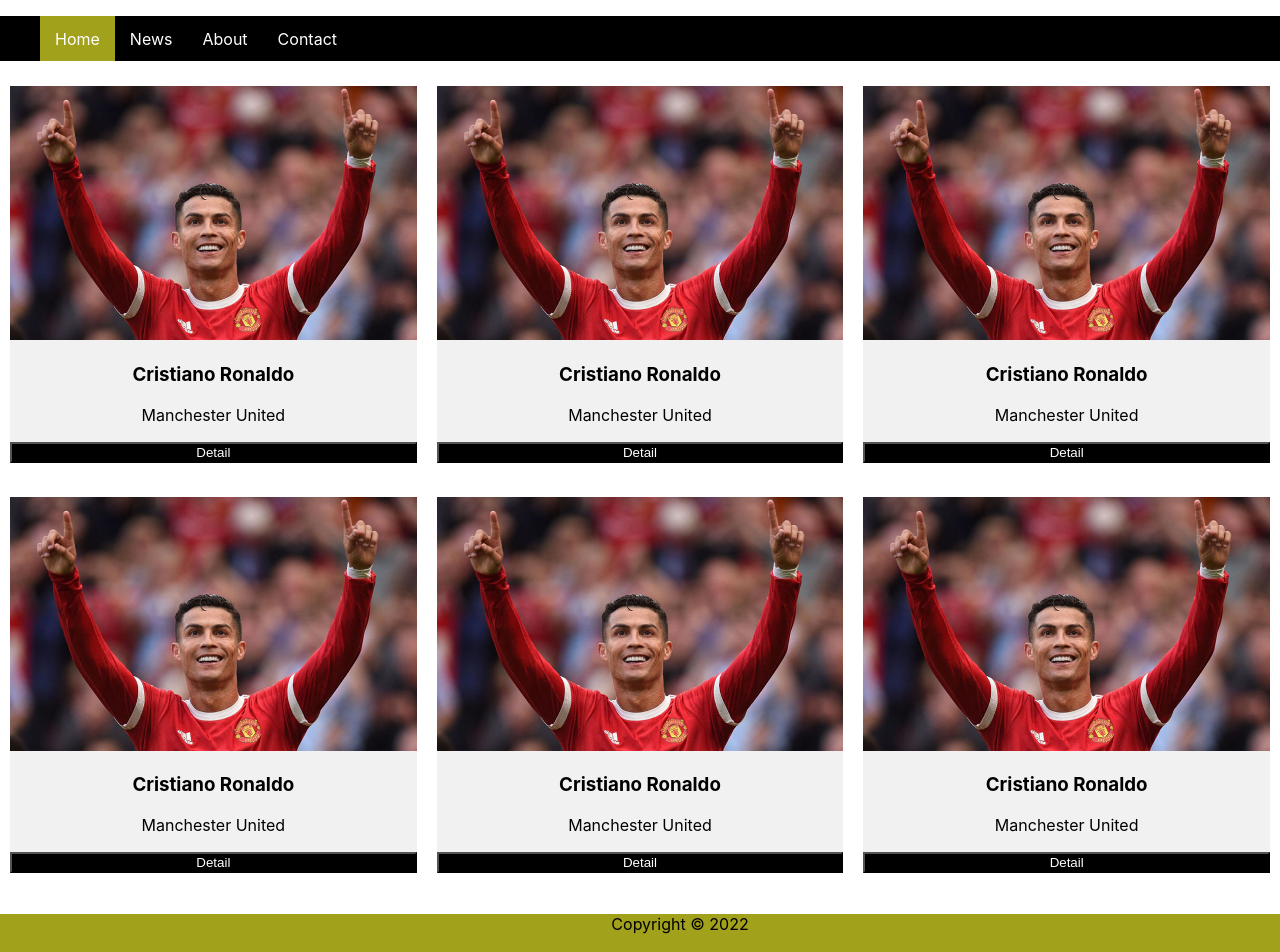
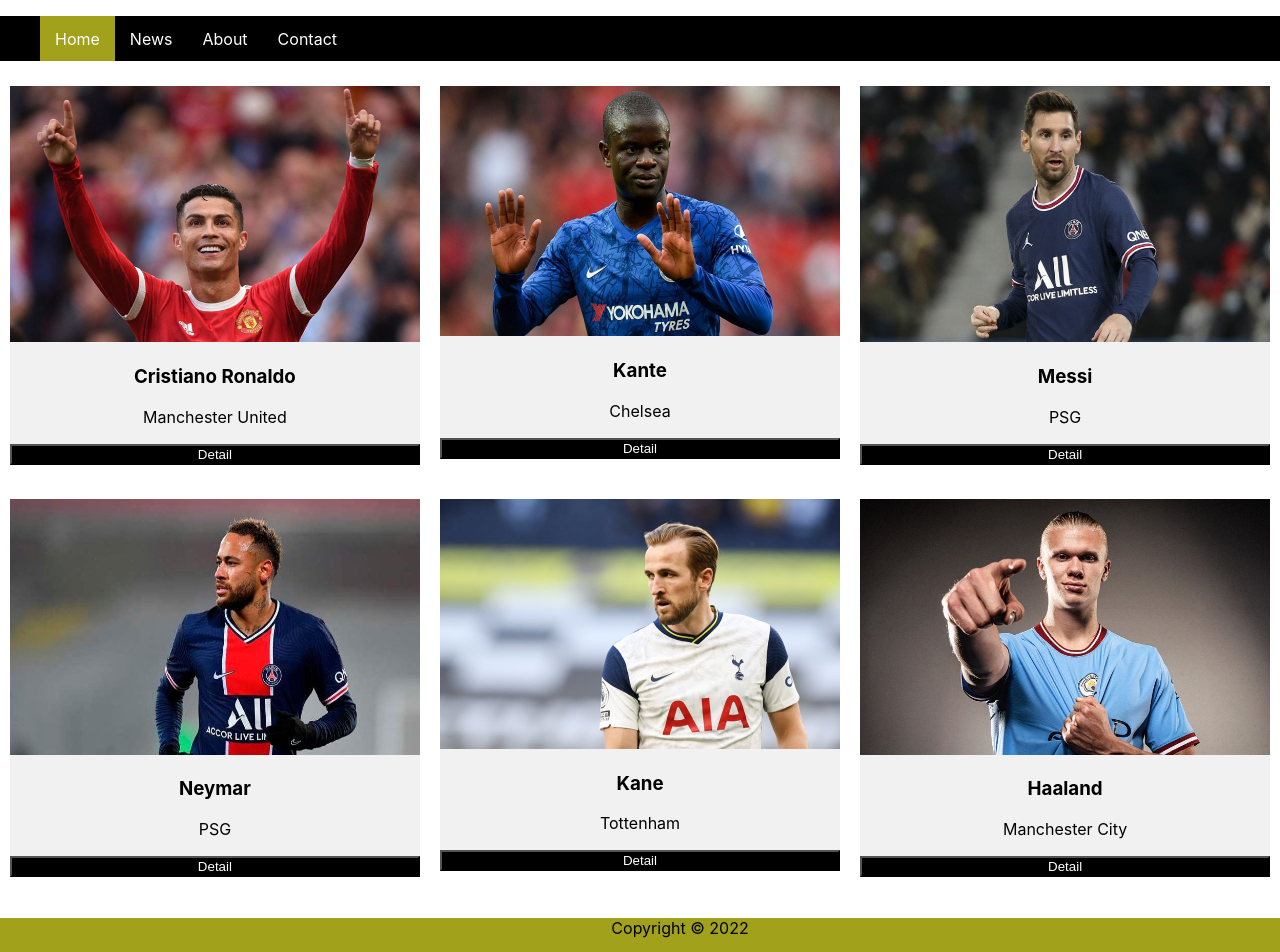
Before and after one commit to ngoclong2904/playersFer201m, a React (Create React App) app: page / in a window 1280 px wide. Shown: the top 952 px of the page. Built offline with nearby package versions, Linux system fonts and the light colour scheme.

Commit message:
Components part 1

```diff
--- a/src/components/Players.js
+++ b/src/components/Players.js
@@ -14,41 +14,41 @@
         </div>
         <div className="column">
           <div className="card">
-            <img src="assets/images/cr.jpg"/>
-            <h3>Cristiano Ronaldo</h3>
-            <p className="title">Manchester United</p>
+            <img src="assets/images/kante.jpg"/>
+            <h3>Kante</h3>
+            <p className="title">Chelsea</p>
             <p><button>Detail</button></p>
           </div>
         </div>
         <div className="column">
           <div className="card">
-            <img src="assets/images/cr.jpg"/>
-            <h3>Cristiano Ronaldo</h3>
-            <p className="title">Manchester United</p>
+            <img src="assets/images/messi.jpg"/>
+            <h3>Messi</h3>
+            <p className="title">PSG</p>
             <p><button>Detail</button></p>
           </div>
         </div>
         <div className="column">
           <div className="card">
-            <img src="assets/images/cr.jpg"/>
-            <h3>Cristiano Ronaldo</h3>
-            <p className="title">Manchester United</p>
+            <img src="assets/images/neymar.jpg"/>
+            <h3>Neymar</h3>
+            <p className="title">PSG</p>
             <p><button>Detail</button></p>
           </div>
         </div>
         <div className="column">
           <div className="card">
-            <img src="assets/images/cr.jpg"/>
-            <h3>Cristiano Ronaldo</h3>
-            <p className="title">Manchester United</p>
+            <img src="assets/images/kane.jpg"/>
+            <h3>Kane</h3>
+            <p className="title">Tottenham</p>
             <p><button>Detail</button></p>
           </div>
         </div>
         <div className="column">
           <div className="card">
-            <img src="assets/images/cr.jpg"/>
-            <h3>Cristiano Ronaldo</h3>
-            <p className="title">Manchester United</p>
+            <img src="assets/images/haaland.jpg"/>
+            <h3>Haaland</h3>
+            <p className="title">Manchester City</p>
             <p><button>Detail</button></p>
           </div>
         </div>
```
